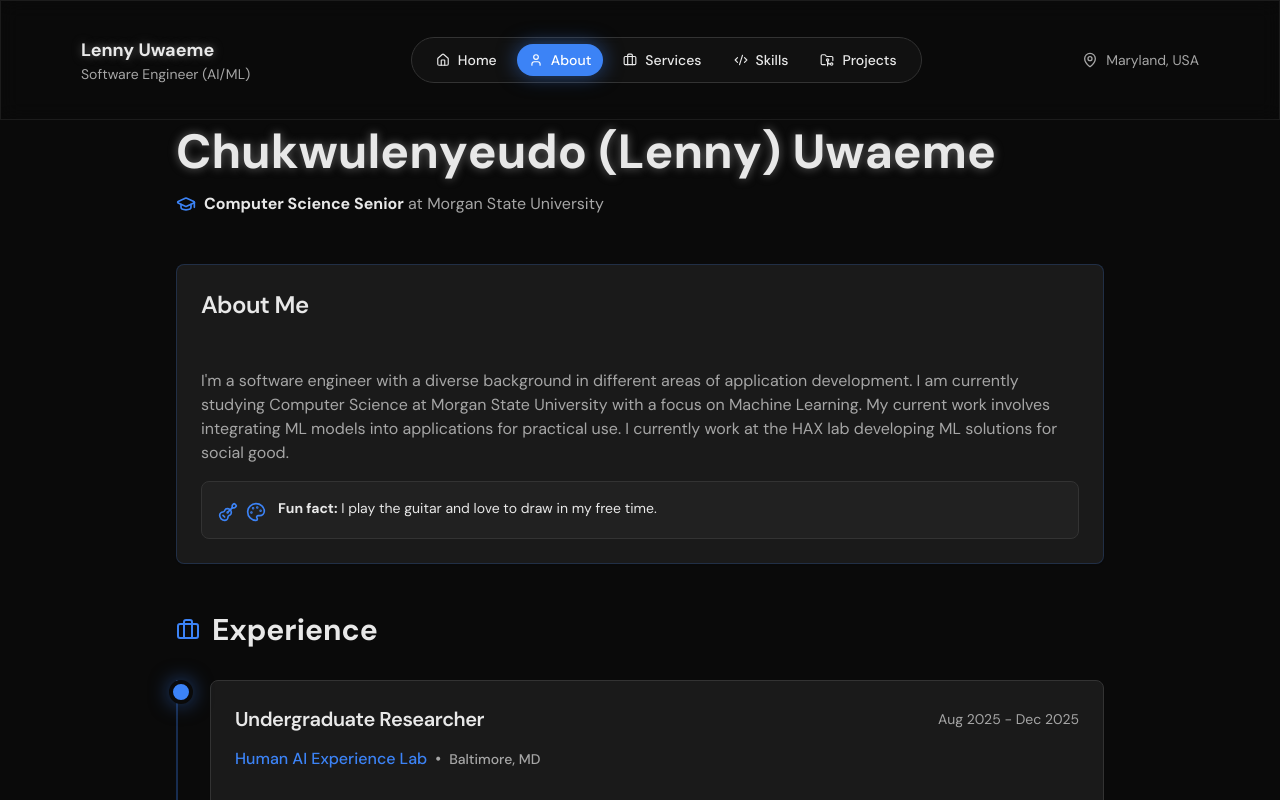
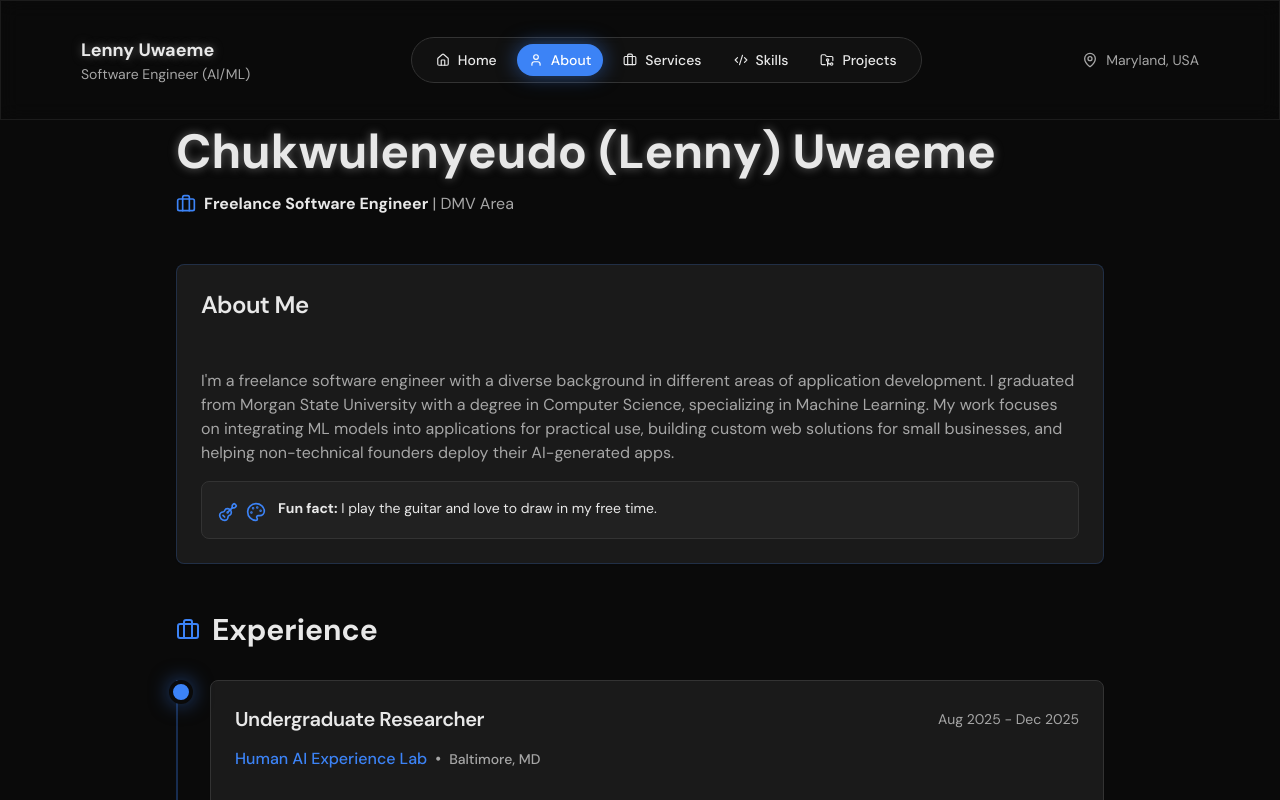
Before and after one commit to lennythecreator/Portfolio, a Next.js app: page /About in a window 1280 px wide. Shown: the top 800 px of the page. Built offline with nearby package versions, Linux system fonts and the light colour scheme.

Commit message:
Update role from student to freelance engineer

```diff
--- a/app/About/page.js
+++ b/app/About/page.js
@@ -10,7 +10,7 @@ import { Card, CardContent, CardHeader, CardTitle } from '@/components/ui/card';
 
 export default function AboutPage() {
   const backGround =
-    "I'm a software engineer with a diverse background in different areas of application development. I am currently studying Computer Science at Morgan State University with a focus on Machine Learning. My current work involves integrating ML models into applications for practical use. I currently work at the HAX lab developing ML solutions for social good.";
+    "I'm a freelance software engineer with a diverse background in different areas of application development. I graduated from Morgan State University with a degree in Computer Science, specializing in Machine Learning. My work focuses on integrating ML models into applications for practical use, building custom web solutions for small businesses, and helping non-technical founders deploy their AI-generated apps.";
 
   const containerVariants = {
     hidden: { opacity: 0 },
@@ -48,10 +48,9 @@ export default function AboutPage() {
             <SplitText text="Chukwulenyeudo (Lenny) Uwaeme" delay={30} />
           </h1>
           <div className="flex items-center gap-2 text-sm sm:text-base md:text-lg text-muted-foreground mb-4 md:mb-6">
-            <GraduationCap className="text-primary w-4 h-4 sm:w-5 sm:h-5" />
+            <Briefcase className="text-primary w-4 h-4 sm:w-5 sm:h-5" />
             <p className="text-xs sm:text-sm md:text-base">
-              <strong className="text-foreground">Computer Science Senior</strong> at{' '}
-              {EDUCATION.university}
+              <strong className="text-foreground">Freelance Software Engineer</strong> | DMV Area
             </p>
           </div>
         </motion.header>
```
